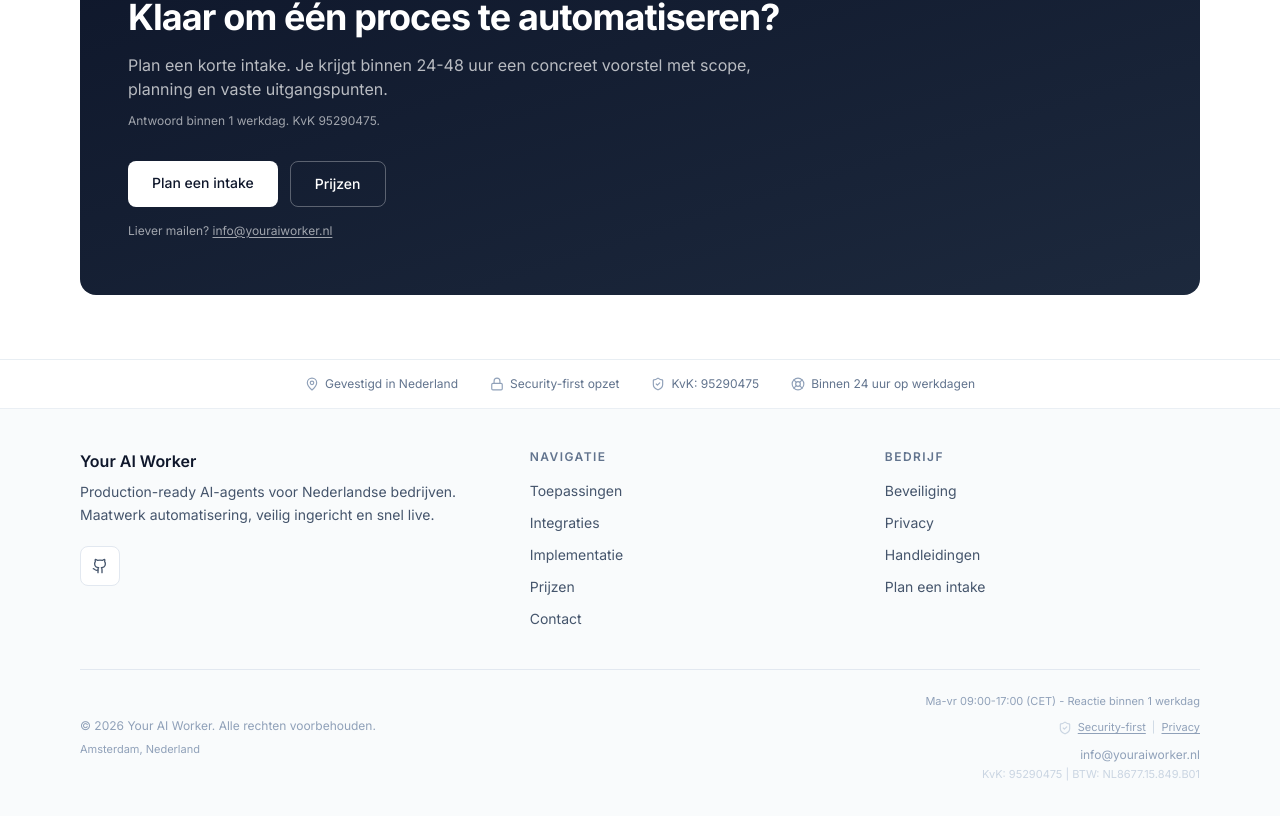
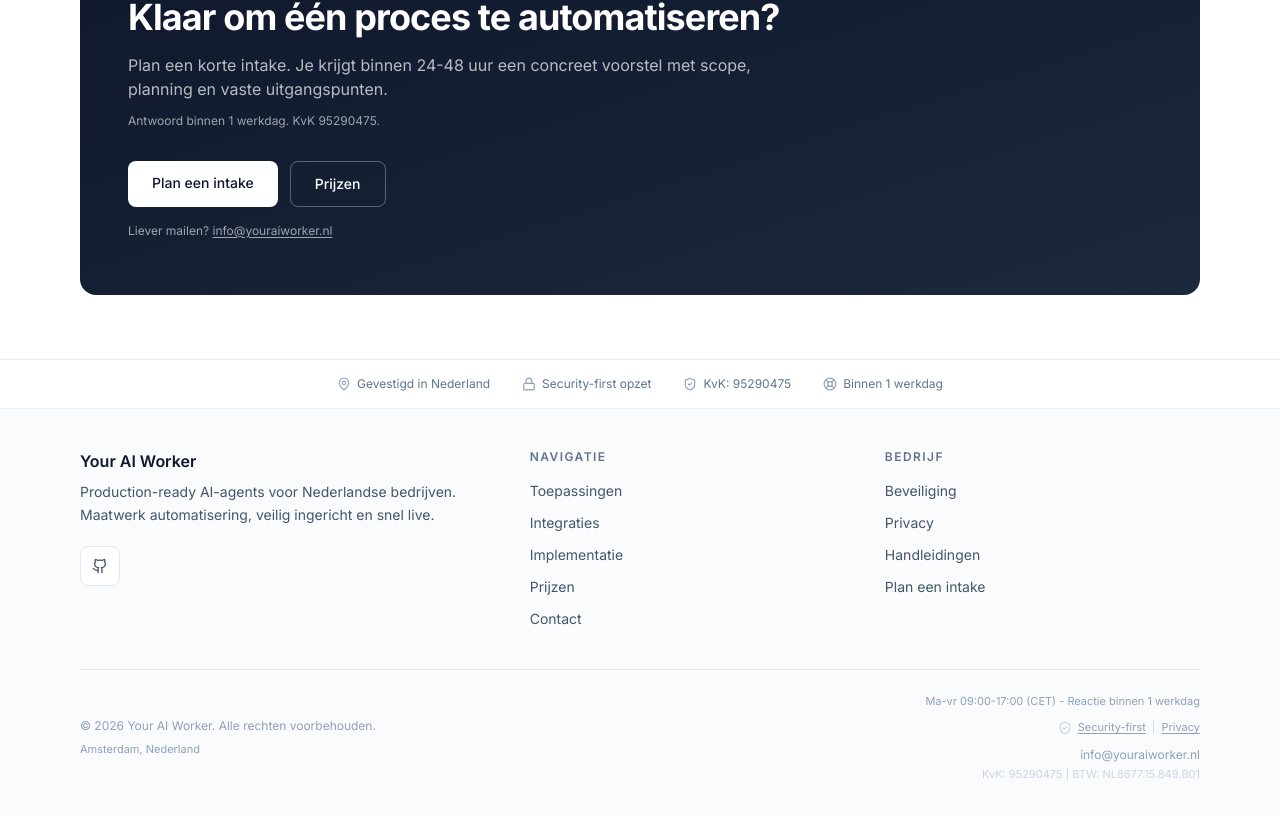
Before and after one commit to openclawbot69420-ux/youraiworker-site, a Next.js app: page / in a window 1280 px wide. Shown: the part 8274-9090 px from the top of the page. Built offline with nearby package versions, Linux system fonts and the light colour scheme.

Commit message:
Copy: normalize footer response time

```diff
--- a/src/app/layout.tsx
+++ b/src/app/layout.tsx
@@ -23,7 +23,7 @@ const DEFAULT_META_IMAGE_HEIGHT = 630
 
 const CONTACT_HOURS = "Ma-vr 09:00-17:00 (CET)"
 const CONTACT_RESPONSE_TIME = "Reactie binnen 1 werkdag"
-const CONTACT_TURNAROUND = "Binnen 24 uur op werkdagen"
+const CONTACT_TURNAROUND = "Binnen 1 werkdag"
 const CONTACT_EMAIL_DISPLAY = "info@youraiworker.nl"
 // Use real contact details here.
 // Avoid publishing placeholder phone numbers.
```
